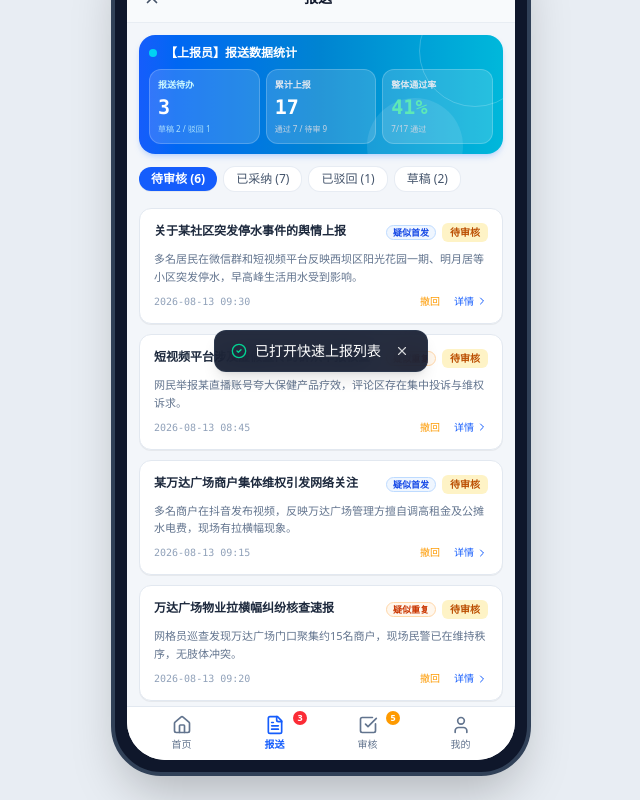
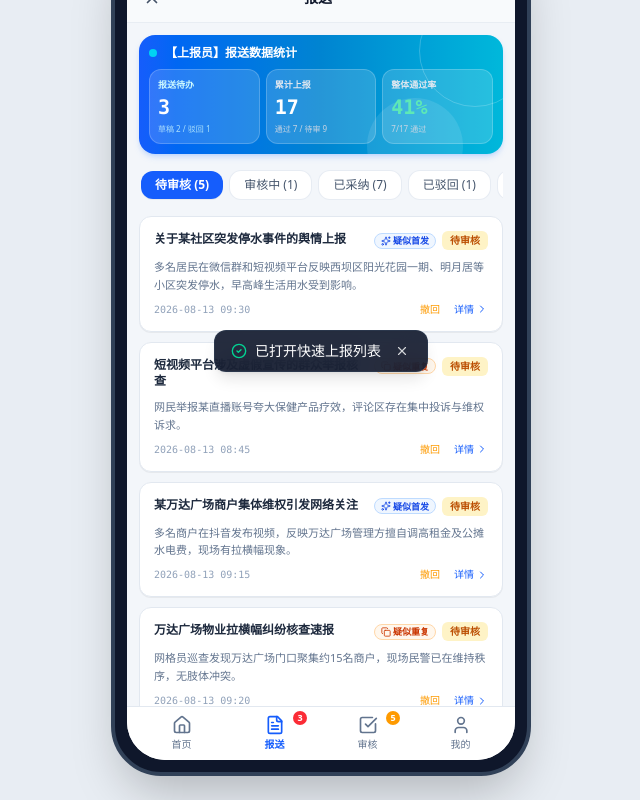
Before and after one commit to pangdundun3-source/ddsb-1.0, a React (Vite) app: page / in a window 1280 px wide. Both pictures are taken after a click on the button "快速上报". Shown: the part 166-966 px from the top of the page, without its empty margins (319-959 px from the left). Built offline with nearby package versions, Linux system fonts and the light colour scheme.

Commit message:
feat(audit): update audit workflow and status tracking
- Update filter status to include 'rejected' and remove 'audited'
- Introduce '审核中' (Auditing) status tracking and notifications
- Update profile statistics to distinguish between pending and auditing reports

```diff
--- a/src/components/AuditView.tsx
+++ b/src/components/AuditView.tsx
@@ -83,7 +83,7 @@ export const AuditView: React.FC<AuditViewProps> = ({
   showAllStatuses = false,
   onToast,
 }) => {
-  const [activeFilter, setActiveFilter] = useState<'pending' | 'audited' | 'completed'>('pending');
+  const [activeFilter, setActiveFilter] = useState<'pending' | 'completed' | 'rejected'>('pending');
   const [searchQuery, setSearchQuery] = useState<string>('');
   const [showBatchGroups, setShowBatchGroups] = useState<boolean>(false);
 
@@ -110,11 +110,8 @@ export const AuditView: React.FC<AuditViewProps> = ({
   // Filter out drafts and transfer-related reports.
   const auditReports = reports.filter((r) => r.status !== 'draft' && !isTransferRelatedReport(r));
 
-  // Filter pending reports (strictly pending_audit)
+  // Filter pending reports (strictly pending_audit - 刚提交且还没有人审核)
   const pendingReports = auditReports.filter((r) => r.status === 'pending_audit');
-
-  // Filter audited reports (reviewing or rejected)
-  const auditedReports = auditReports.filter((r) => r.status === 'auditing' || r.status === 'rejected');
   const rejectedReports = auditReports.filter((r) => r.status === 'rejected');
   const completedReports = auditReports.filter((r) => r.status === 'approved');
 
@@ -125,11 +122,11 @@ export const AuditView: React.FC<AuditViewProps> = ({
     if (activeFilter === 'pending') {
       return r.status === 'pending_audit';
     }
-    if (activeFilter === 'audited') {
-      return r.status === 'auditing' || r.status === 'rejected';
-    }
     if (activeFilter === 'completed') {
       return r.status === 'approved';
+    }
+    if (activeFilter === 'rejected') {
+      return r.status === 'rejected';
     }
     return r.status === 'pending_audit';
   }).filter((r) => {
@@ -149,10 +146,11 @@ export const AuditView: React.FC<AuditViewProps> = ({
     return (uTime - cTime) / (1000 * 60);
   };
   const auditPendingCount = reports.filter((r) => r.status === 'pending_audit').length;
+  const auditAuditingCount = reports.filter((r) => r.status === 'auditing').length;
   const auditApprovedCount = reports.filter((r) => r.status === 'approved').length;
   const auditRejectedCount = reports.filter((r) => r.status === 'rejected').length;
   const auditHandledCount = auditApprovedCount + auditRejectedCount;
-  const auditTotalCount = auditHandledCount + auditPendingCount;
+  const auditTotalCount = auditHandledCount + auditPendingCount + auditAuditingCount;
   const auditProcessRate = auditTotalCount > 0 ? Math.round((auditHandledCount / auditTotalCount) * 100) : 0;
   const auditHandledReports = reports.filter((r) => r.status === 'approved' || r.status === 'rejected');
   const auditAvgResponseMinutes =
@@ -202,7 +200,7 @@ export const AuditView: React.FC<AuditViewProps> = ({
       case 'auditing':
         return (
           <span className="px-2 py-0.5 rounded-md bg-sky-100 text-sky-800 text-[10px] font-bold">
-            已通过
+            审核中
           </span>
         );
       case 'approved':
@@ -310,24 +308,10 @@ export const AuditView: React.FC<AuditViewProps> = ({
           className={`flex-1 py-1.5 rounded-xl font-medium transition-all text-center ${
             activeFilter === 'pending'
               ? 'bg-blue-600 text-white font-semibold shadow-2xs'
-              : 'bg-white text-slate-600 border border-slate-200'
+              : 'bg-white text-slate-600 border border-slate-200 hover:bg-slate-50'
           }`}
         >
           待审核 ({pendingReports.length})
-        </button>
-
-        <button
-          onClick={() => {
-            setActiveFilter('audited');
-            setShowBatchGroups(false);
-          }}
-          className={`flex-1 py-1.5 rounded-xl font-medium transition-all text-center ${
-            activeFilter === 'audited'
-              ? 'bg-blue-600 text-white font-semibold shadow-2xs'
-              : 'bg-white text-slate-600 border border-slate-200'
-          }`}
-        >
-          已审核 ({auditedReports.length})
         </button>
 
         <button
@@ -338,10 +322,24 @@ export const AuditView: React.FC<AuditViewProps> = ({
           className={`flex-1 py-1.5 rounded-xl font-medium transition-all text-center ${
             activeFilter === 'completed'
               ? 'bg-blue-600 text-white font-semibold shadow-2xs'
-              : 'bg-white text-slate-600 border border-slate-200'
+              : 'bg-white text-slate-600 border border-slate-200 hover:bg-slate-50'
           }`}
         >
           已采纳 ({completedReports.length})
+        </button>
+
+        <button
+          onClick={() => {
+            setActiveFilter('rejected');
+            setShowBatchGroups(false);
+          }}
+          className={`flex-1 py-1.5 rounded-xl font-medium transition-all text-center ${
+            activeFilter === 'rejected'
+              ? 'bg-blue-600 text-white font-semibold shadow-2xs'
+              : 'bg-white text-slate-600 border border-slate-200 hover:bg-slate-50'
+          }`}
+        >
+          已驳回 ({rejectedReports.length})
         </button>
       </div>
       )}
--- a/src/components/IdentificationBadge.tsx
+++ b/src/components/IdentificationBadge.tsx
@@ -1,4 +1,5 @@
 import React from 'react';
+import { Sparkles, Copy, Loader2, CheckCircle2, CheckCheck } from 'lucide-react';
 import { IdentificationTag } from '../types';
 import { IDENTIFICATION_CONFIG } from '../utils/identification';
 
@@ -6,12 +7,14 @@ interface IdentificationBadgeProps {
   tag?: IdentificationTag;
   size?: 'xs' | 'sm' | 'md';
   className?: string;
+  showIcon?: boolean;
 }
 
 export const IdentificationBadge: React.FC<IdentificationBadgeProps> = ({
   tag,
   size = 'sm',
   className = '',
+  showIcon = true,
 }) => {
   if (!tag) return null;
 
@@ -20,16 +23,42 @@ export const IdentificationBadge: React.FC<IdentificationBadgeProps> = ({
 
   const sizeClass =
     size === 'xs'
-      ? 'px-1.5 py-0.5 text-[9px]'
+      ? 'px-1.5 py-0.5 text-[9px] gap-0.5'
       : size === 'sm'
-      ? 'px-2 py-0.5 text-[10px]'
-      : 'px-2.5 py-1 text-[11px]';
+      ? 'px-2 py-0.5 text-[10px] gap-1'
+      : 'px-2.5 py-1 text-[11px] gap-1';
+
+  const iconClass =
+    size === 'xs'
+      ? 'w-2.5 h-2.5 shrink-0'
+      : size === 'sm'
+      ? 'w-3 h-3 shrink-0'
+      : 'w-3.5 h-3.5 shrink-0';
+
+  const renderIcon = () => {
+    if (!showIcon) return null;
+    switch (tag) {
+      case 'suspected_first':
+        return <Sparkles className={iconClass} />;
+      case 'suspected_repeat':
+        return <Copy className={iconClass} />;
+      case 'identifying':
+        return <Loader2 className={`${iconClass} animate-spin`} />;
+      case 'official_first':
+        return <CheckCircle2 className={iconClass} />;
+      case 'official_repeat':
+        return <CheckCheck className={iconClass} />;
+      default:
+        return null;
+    }
+  };
 
   return (
     <span
       className={`inline-flex items-center justify-center rounded-full border font-semibold select-none leading-none ${config.badgeClass} ${sizeClass} ${className}`}
       title={config.summaryTitle}
     >
+      {renderIcon()}
       <span className="whitespace-nowrap">{config.label}</span>
     </span>
   );
--- a/src/components/ReportView.tsx
+++ b/src/components/ReportView.tsx
@@ -1,4 +1,4 @@
-import React, { useState, useEffect } from 'react';
+import React, { useState, useEffect, useRef } from 'react';
 import { createPortal } from 'react-dom';
 import { SpeedReport, ReportTemplate, UserProfile, ReportStatus, ReportType, ReportSource, IdentificationTag } from '../types';
 import { REPORT_TEMPLATES, DISTRICT_OPTIONS, TYPE_OPTIONS, SOURCE_OPTIONS } from '../data/mockData';
@@ -66,12 +66,25 @@ export const ReportView: React.FC<ReportViewProps> = ({
   const filterTabs = showAllStatuses
     ? [
         { key: 'pending', label: '待审核' },
+        { key: 'auditing', label: '审核中' },
         { key: 'approved', label: '已采纳' },
         { key: 'rejected', label: '已驳回' },
         { key: 'draft', label: '草稿' },
       ]
     : [{ key: 'draft', label: '草稿' }];
   const reportSourceOptions = SOURCE_OPTIONS.filter((source) => source !== '部门转办');
+
+  const activeTabRef = useRef<HTMLButtonElement | null>(null);
+
+  useEffect(() => {
+    if (activeTabRef.current) {
+      activeTabRef.current.scrollIntoView({
+        behavior: 'smooth',
+        inline: 'center',
+        block: 'nearest',
+      });
+    }
+  }, [activeFilter]);
 
   useEffect(() => {
     onFormModeChange?.(isCreating);
@@ -205,7 +218,9 @@ export const ReportView: React.FC<ReportViewProps> = ({
       case 'draft':
         return reportListItems.filter((r) => r.status === 'draft').length;
       case 'pending':
-        return reportListItems.filter((r) => r.status === 'pending_audit' || r.status === 'auditing').length;
+        return reportListItems.filter((r) => r.status === 'pending_audit').length;
+      case 'auditing':
+        return reportListItems.filter((r) => r.status === 'auditing').length;
       case 'approved':
         return reportListItems.filter((r) => r.status === 'approved').length;
       case 'rejected':
@@ -221,7 +236,8 @@ export const ReportView: React.FC<ReportViewProps> = ({
 
     if (!showAllStatuses && r.status !== 'draft') return false;
     if (activeFilter === 'draft' && r.status !== 'draft') return false;
-    if (activeFilter === 'pending' && r.status !== 'pending_audit' && r.status !== 'auditing') return false;
+    if (activeFilter === 'pending' && r.status !== 'pending_audit') return false;
+    if (activeFilter === 'auditing' && r.status !== 'auditing') return false;
     if (activeFilter === 'approved' && r.status !== 'approved') return false;
     if (activeFilter === 'rejected' && r.status !== 'rejected') return false;
 
@@ -486,21 +502,25 @@ export const ReportView: React.FC<ReportViewProps> = ({
           </div>
 
           {showAllStatuses && (
-            /* Filter Chips Bar */
-            <div className="flex items-center space-x-1.5 overflow-x-auto pb-1 scrollbar-none">
-              {filterTabs.map((tab) => (
+            /* Filter Chips Bar with Horizontal Scroll */
+            <div className="flex items-center gap-1.5 overflow-x-auto py-1 px-0.5 scroll-smooth overscroll-x-contain touch-pan-x select-none">
+              {filterTabs.map((tab) => {
+                const isActive = activeFilter === tab.key;
+                return (
                   <button
                     key={tab.key}
+                    ref={isActive ? (el) => { activeTabRef.current = el; } : null}
                     onClick={() => setActiveFilter(tab.key)}
-                  className={`px-3 py-1 rounded-xl text-xs whitespace-nowrap font-medium transition-all ${
-                    activeFilter === tab.key
+                    className={`px-3.5 py-1.5 rounded-xl text-xs whitespace-nowrap font-medium transition-all shrink-0 ${
+                      isActive
                         ? 'bg-blue-600 text-white font-semibold shadow-2xs'
-                      : 'bg-white text-slate-600 hover:bg-slate-100 border border-slate-200/80'
+                        : 'bg-white text-slate-600 hover:bg-slate-100 border border-slate-200/80 active:bg-slate-200'
                     }`}
                   >
                     {tab.label} ({getFilterTabCount(tab.key)})
                   </button>
-              ))}
+                );
+              })}
             </div>
           )}
 
--- a/src/types.ts
+++ b/src/types.ts
@@ -71,7 +71,7 @@ export interface ReportTemplate {
   advicePlaceholder: string;
 }
 
-export type NotificationType = '待审核通知' | '审核结果通知';
+export type NotificationType = '待审核通知' | '审核中通知' | '审核结果通知';
 
 export interface AppNotification {
   id: string;
```
Also changed, not shown: src/components/DetailModal.tsx (+0 -76 lines), src/components/NotificationView.tsx (+15 -2 lines), src/components/ProfileView.tsx (+6 -5 lines). Lines whose indentation alone changed are shown as unchanged.
